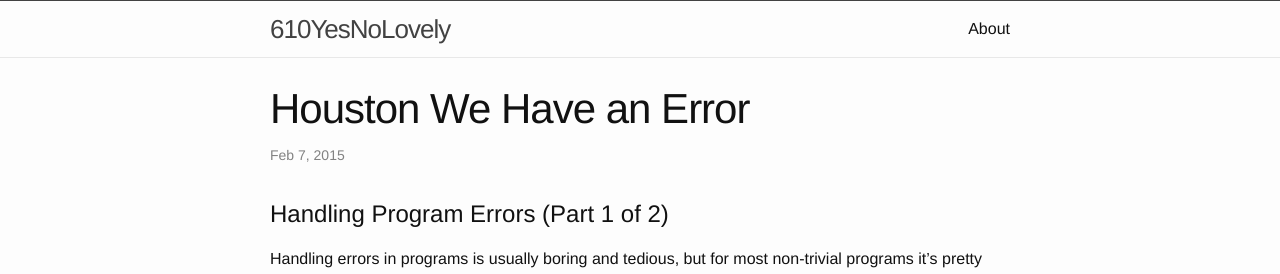
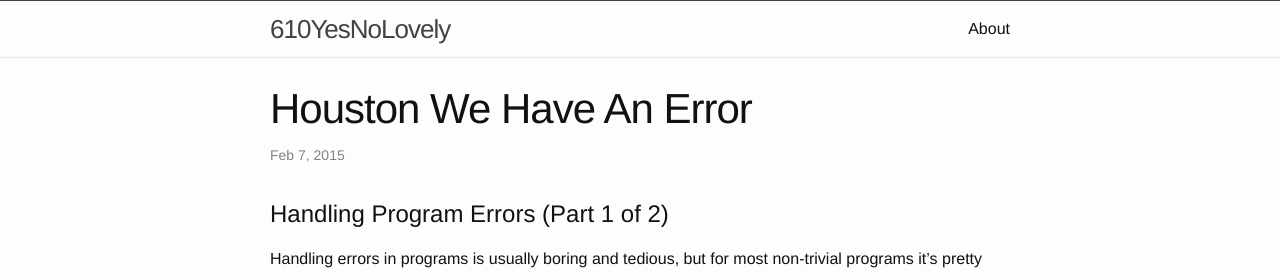
Before and after one commit to harveyt/harveyt.github.io, a Jekyll site: the page built from _posts/2015-02-07-houston-we-have-an-error.markdown, in a window 1280 px wide and 900 px high, cut to the strip 104-378 px from the top of the window. Built offline with Jekyll 4.4.1, drawn with Linux system fonts in a browser that asks for light colours; comment, search, counter and statistics services are not loaded.

```diff
--- a/_posts/2015-02-07-houston-we-have-an-error.markdown
+++ b/_posts/2015-02-07-houston-we-have-an-error.markdown
@@ -1,6 +1,6 @@
 ---
 layout: post
-title: "Houston We Have an Error"
+title: "Houston We Have An Error"
 date: 2015-02-07T15:14:19-08:00
 comments: true
 ---
```
